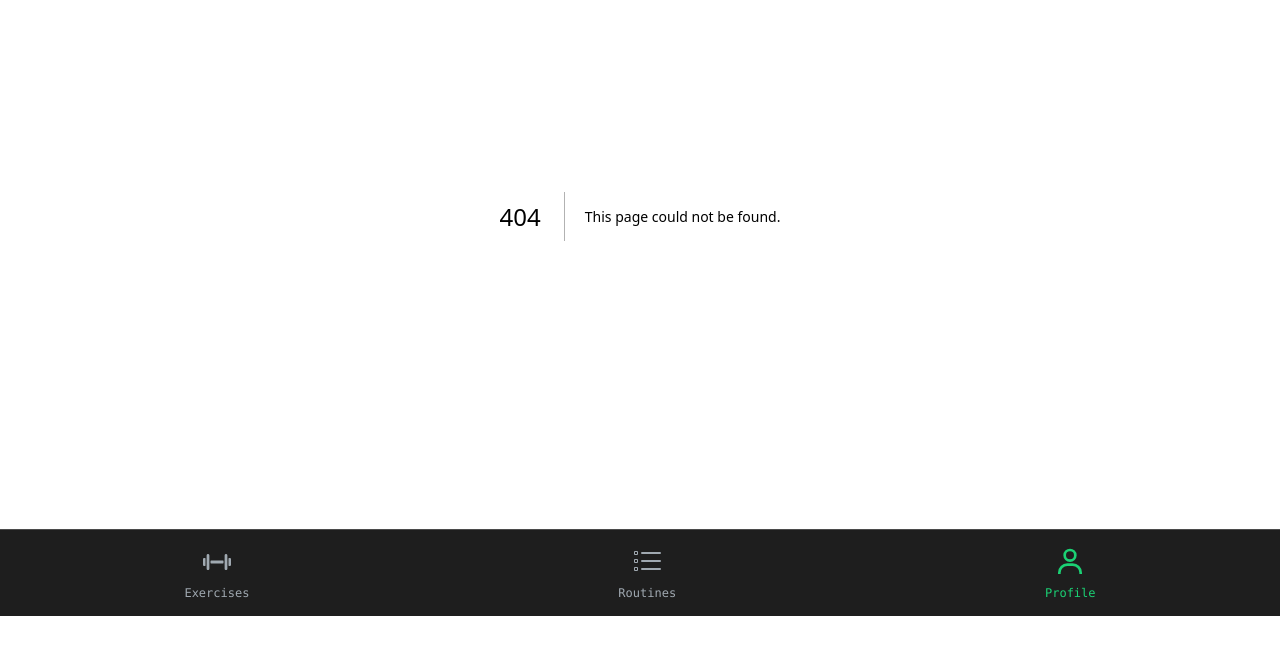
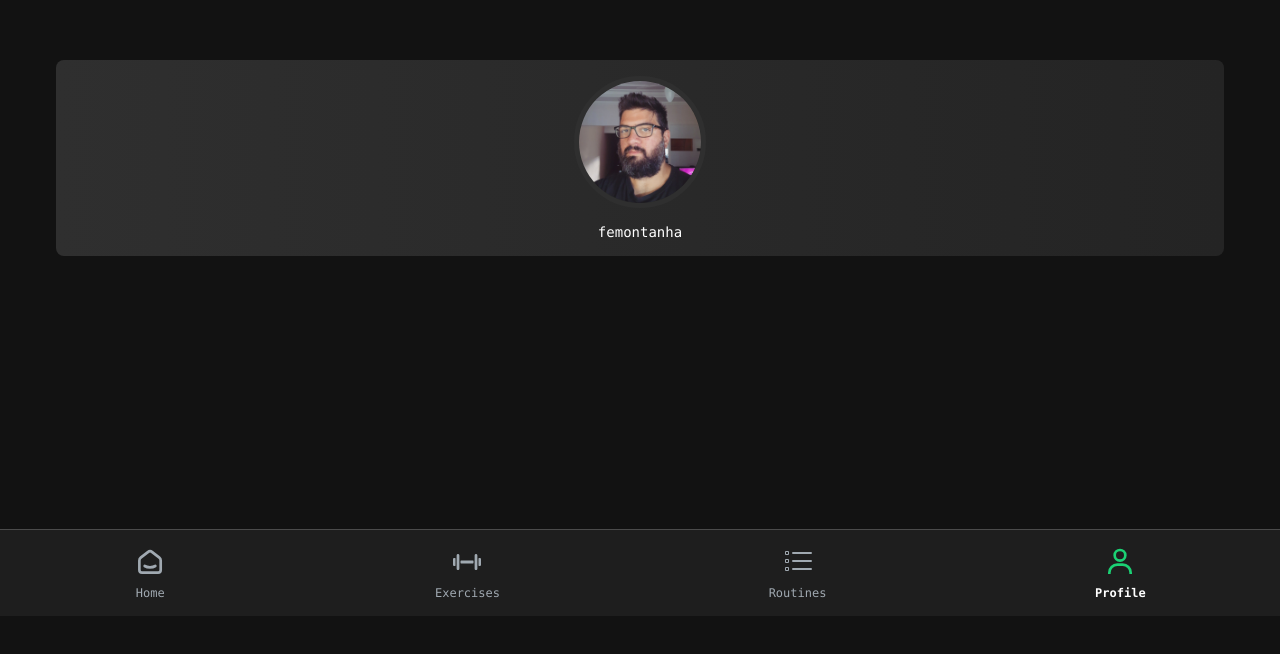
Before and after one commit to femontanha/montanha-workout-client, a Next.js app: page /profile in a window 1280 px wide. Before the commit this address had no page. Shown: the part 184-838 px from the top of the page. After the commit the page ends 800 px from the top, so only its background shows below. Built offline with nearby package versions, Linux system fonts and the light colour scheme; a web font is replaced by a local one.

Commit message:
Create Profile and Home page

```diff
--- a/components/MainNav.module.css
+++ b/components/MainNav.module.css
@@ -33,6 +33,11 @@
   color: var(--color-primary);
 }
 
+.linkActive .itemName {
+  color: #FFF;
+  font-weight: 700;
+}
+
 .itemName {
   margin-top: 8px;
   font-size: 12px;
--- a/components/MainNav.tsx
+++ b/components/MainNav.tsx
@@ -4,6 +4,7 @@ import styles from './MainNav.module.css'
 import { IoIosFitness } from 'react-icons/io'
 import { BsListTask } from 'react-icons/bs'
 import { BiUser } from 'react-icons/bi'
+import { TbSmartHome } from 'react-icons/tb'
 
 const MainNav: React.FC = () => {
   const router = useRouter()
@@ -12,6 +13,12 @@ const MainNav: React.FC = () => {
   return (
     <nav className={styles.navigation}>
       <ul className={styles.list}>
+      <li className={styles.item}>
+          <Link className={router.pathname == "/" ? styles.linkActive : styles.link} href="/">
+            <TbSmartHome />
+            <span className={styles.itemName}>Home</span>
+          </Link>
+        </li>
         <li className={styles.item}>
           <Link className={router.pathname == "/exercises" ? styles.linkActive : styles.link} href="/exercises">
             <IoIosFitness />
@@ -25,7 +32,7 @@ const MainNav: React.FC = () => {
           </Link>
         </li>
         <li className={styles.item}>
-          <Link className={router.pathname == "/profile" ? styles.linkActive : styles.link} href="/exercises">
+          <Link className={router.pathname == "/profile" ? styles.linkActive : styles.link} href="/profile">
             <BiUser />
             <span className={styles.itemName}>Profile</span>
           </Link>
--- a/pages/index.tsx
+++ b/pages/index.tsx
@@ -1,11 +1,11 @@
 import Head from 'next/head'
-import styles from '../styles/Home.module.css'
+import styles from './Home.module.css'
 
 const Home: React.FC = () => {
   return (
     <div className={styles.container}>
       <Head>
-        <title>Montanha&apos;s Workout</title>
+        <title>femontanha workout</title>
       </Head>
       <main className={styles.main}>
         Home
--- /dev/null
+++ b/pages/profile/ProfilePage.module.css
@@ -0,0 +1,32 @@
+.profile {
+  display: flex;
+  justify-content: center;
+  align-items: center;
+  flex-direction: column;
+  margin: 32px 0;
+  height: calc(100vh - 180px);
+}
+
+.painel {
+  background: linear-gradient(0.25turn, var(--color-darken30), var(--color-darken20));
+  border-radius: 8px;
+  width: 100%;
+  display: flex;
+  padding: 16px;
+  justify-content: center;
+  flex-direction: column;
+  align-items: center;
+}
+
+.profilePic {
+  width: 132px;
+  height: 132px;
+  border-radius: 50%;
+  border: var(--color-darken30) 5px solid;
+}
+
+.profileName {
+  font-size: 14px;
+  font-weight: 500;
+  margin: 16px 0 0;
+}
--- /dev/null
+++ b/pages/profile/index.tsx
@@ -0,0 +1,28 @@
+import Head from 'next/head'
+import Image from 'next/image'
+import { Container } from '../../components/Container'
+import styles from './ProfilePage.module.css'
+
+const ProfilePage: React.FC = () => {
+  return (
+    <Container>
+      <Head>
+        <title>Profile</title>
+      </Head>
+      <div className={styles.profile}>
+        <div className={styles.painel}>
+          <Image
+            className={styles.profilePic}
+            src={'/femontanha.jpg'}
+            alt={'femontanha profile picture'}
+            width={540}
+            height={540}
+          />
+          <p className={styles.profileName}>femontanha</p>
+        </div>
+      </div>
+    </Container>
+  )
+}
+
+export default ProfilePage
--- a/styles/globals.css
+++ b/styles/globals.css
@@ -2,7 +2,7 @@
   --color-dark: #121212;
   --color-darken10: #1e1e1e;
   --color-darken20: #242424;
-  --color-darken30: ##2f2f2f;
+  --color-darken30: #2f2f2f;
   --color-primary: #1bd174;
   --color-secondary: #10c2f2;
 }
```
Also changed, not shown: pages/Home.module.css (added), public/femontanha.jpg (added), styles/Home.module.css (added), 1 other file (tests, documents, lock files or other folders).
